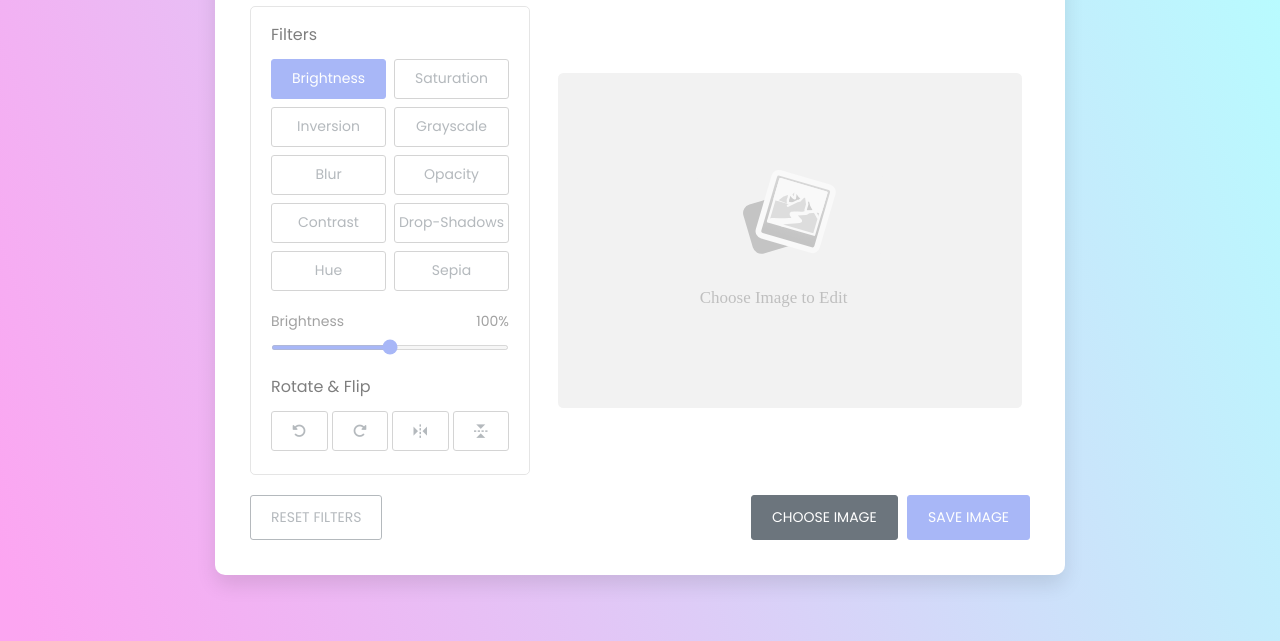
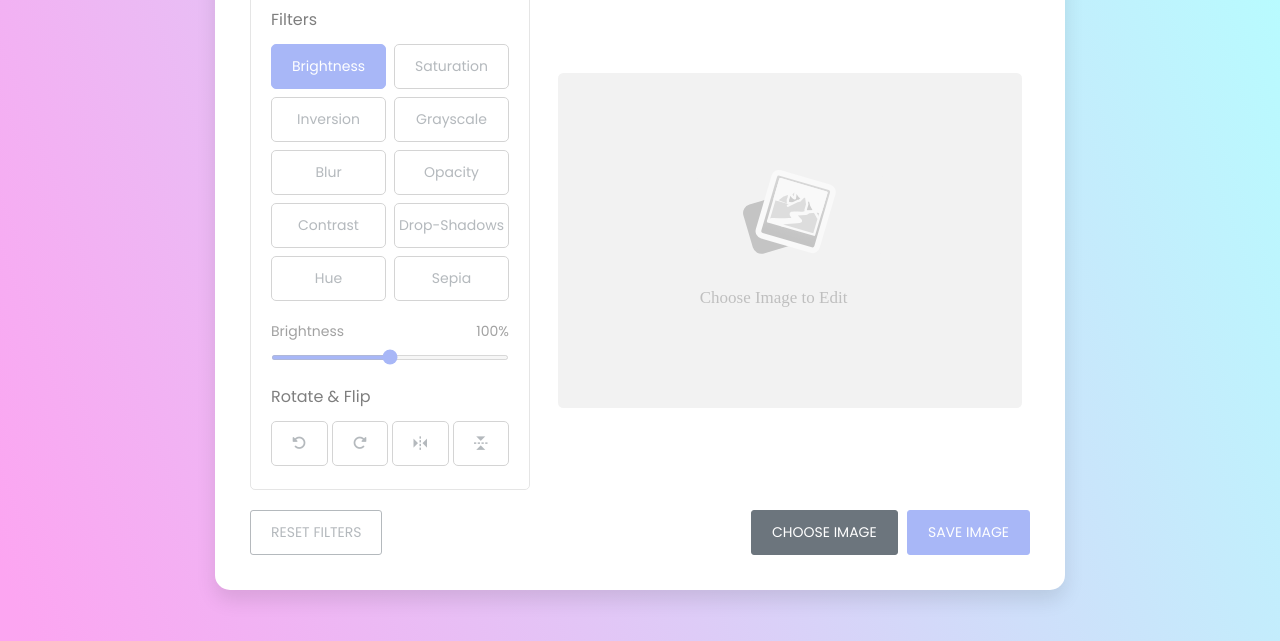
Before and after one commit to chakri31089/Image_Editor, a plain HTML site: page index.html in a window 1280 px wide. Shown: the part 159-800 px from the top of the page. Drawn offline with nearby package versions, Linux system fonts and the light colour scheme.

Commit message:
Update style.css

```diff
--- a/style.css
+++ b/style.css
@@ -1,4 +1,3 @@
-/* Import Google font - Poppins */
 @import url('https://fonts.googleapis.com/css2?family=Poppins:wght@400;500;600&display=swap');
 *{
   margin: 0;
@@ -20,7 +19,7 @@ body{
   width: 850px;
   padding: 30px 35px 35px;
   background: #fff;
-  border-radius: 10px;
+  border-radius: 15px;
   box-shadow: 0 10px 20px rgba(0,0,0,0.1);
 }
 
@@ -64,11 +63,11 @@ body{
 
 .editor-panel button{
   outline: none;
-  height: 40px;
+  height: 45px;
   font-size: 14px;
   color: #6C757D;
   background: #fff;
-  border-radius: 3px;
+  border-radius: 5px;
   margin-bottom: 8px;
   border: 1px solid #aaa;
 }
```
